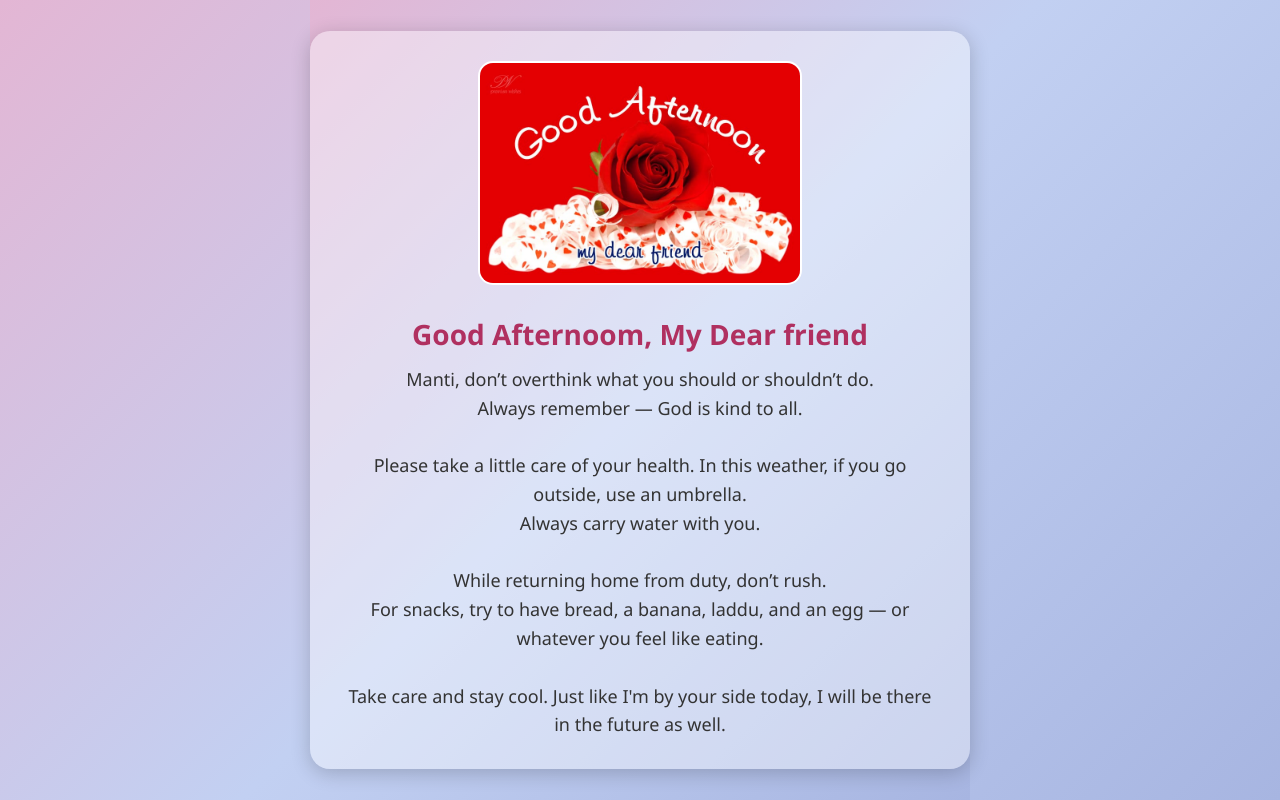
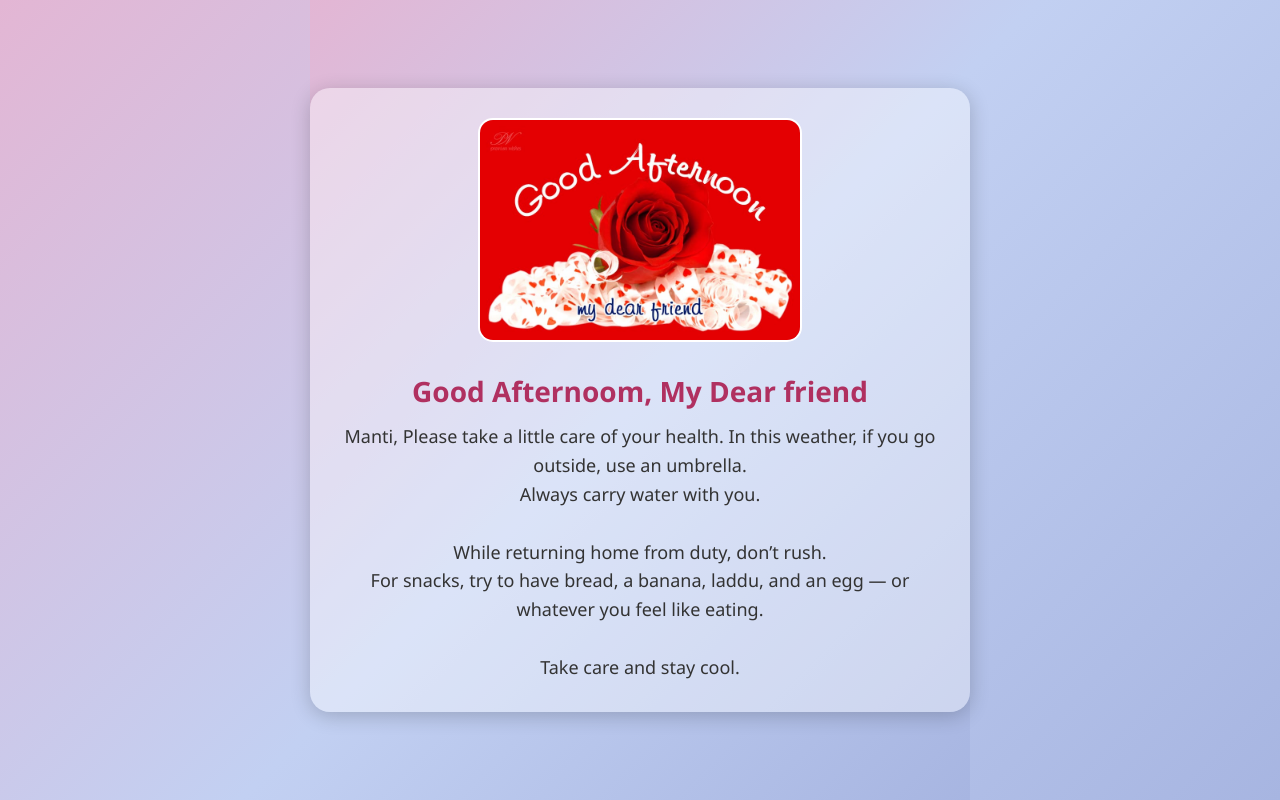
Before and after one commit to subhajyotirkmveri/good, a plain HTML site: page index.html in a window 1280 px wide. Drawn offline with Linux system fonts and the light colour scheme.

Commit message:
Update index.html

```diff
--- a/index.html
+++ b/index.html
@@ -52,16 +52,14 @@
     <img src="GA171.jpg" alt="Good Night Ice Cream" class="moon-image">
     <div class="greeting">Good Afternoom, My Dear friend </div>
     <div class="wish">
-      Manti, don’t overthink what you should or shouldn’t do.<br>
-      Always remember — God is kind to all.<br><br>
-
+      Manti,
       Please take a little care of your health. In this weather, if you go outside, use an umbrella.<br>
       Always carry water with you.<br><br>
 
       While returning home from duty, don’t rush.<br>
       For snacks, try to have bread, a banana, laddu, and an egg — or whatever you feel like eating.<br><br>
 
-      Take care and stay cool. Just like I'm by your side today, I will be there in the future as well.<br>
+      Take care and stay cool. <br>
 
     </div>
   </div>
```
